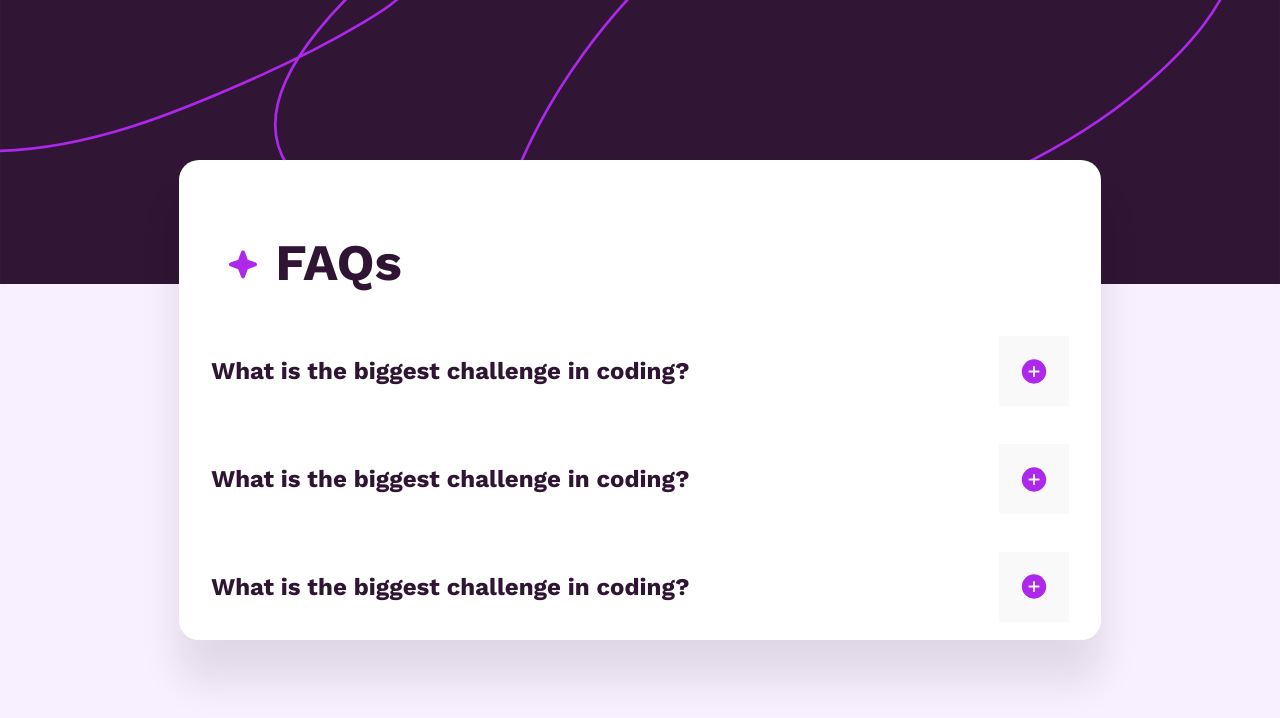
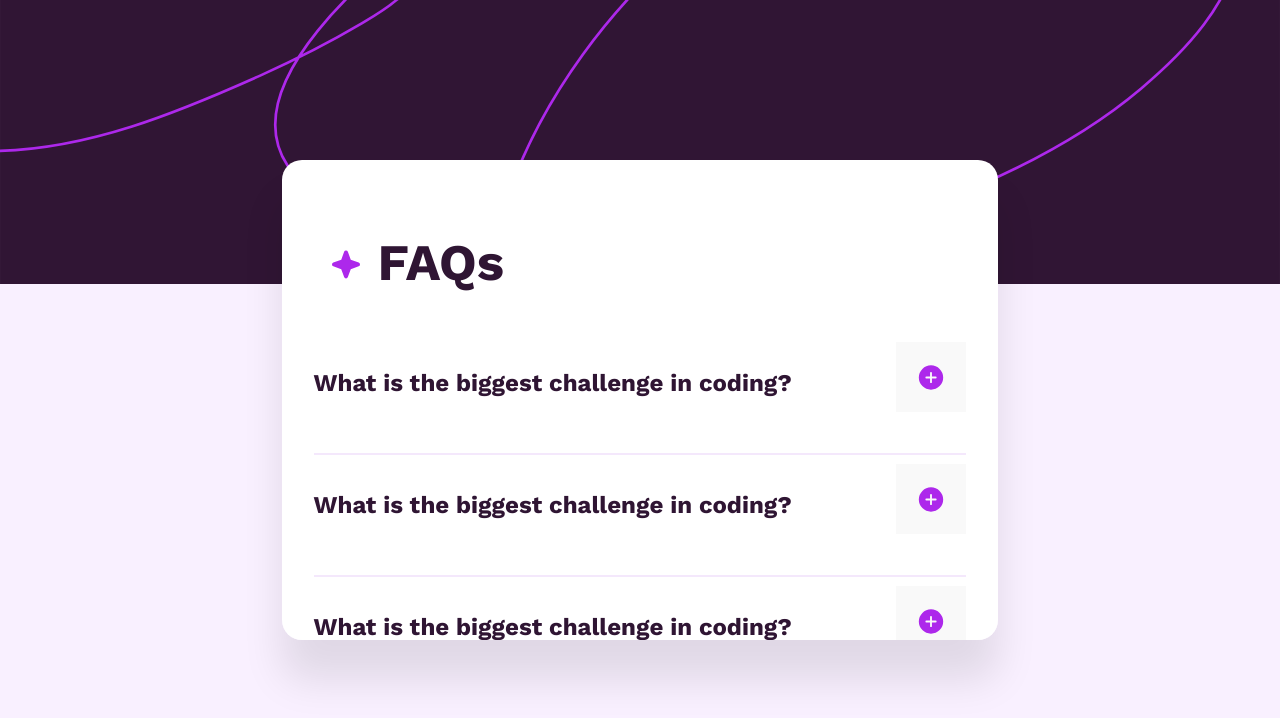
Before and after one commit to stereogamm/FAQ-accordion, a React (Vite) app: page / in a window 1280 px wide. Shown: the top 718 px of the page. Built offline with nearby package versions, Linux system fonts and the light colour scheme.

Commit message:
fixed amination and hr element

```diff
--- a/src/App.css
+++ b/src/App.css
@@ -31,7 +31,7 @@
   border-radius: 20px;
   box-shadow: 0px 40px 40px rgba(0, 0, 0, 0.1);
   width: 80%;
-  max-width: 90vw;
+  max-width: 70vw;
   min-width: 280px;
   display: flex;
   flex-direction: column;
@@ -55,11 +55,11 @@
   max-height: 0;
   opacity: 0;
   overflow: hidden;
-  transition: max-height 0.8s ease, opacity 0.8s ease;
+  transition: max-height 1s ease, opacity 1s ease;
 }
 
 .visibleItem {
-  max-height: 500px;
+  max-height: 100px;
   opacity: 1;
-  transition: max-height 0.8s ease, opacity 0.8s ease;
+  transition: max-height 1s ease, opacity 1s ease;
 }
--- a/src/Components/ListComponent.jsx
+++ b/src/Components/ListComponent.jsx
@@ -17,6 +17,7 @@ function ListComponent({isOpen, onClick}) {
         which require patience and logical thinking. However, every mistake is a
         learning opportunity, helping you grow and improve with each attempt.{" "}
       </p>
+      <hr></hr>
     </>
   );
 }
--- a/src/index.css
+++ b/src/index.css
@@ -73,19 +73,20 @@ h1::before {
 h2 {
   color: hsl(292, 42%, 14%);
   font-weight: 700;
+  margin-top: 2rem;
 }
 
 p {
   font-weight: 600;
 }
 
-p::after {
-  content: "";
+hr {
+  all: unset;
+  border: none;
   display: block;
   width: 100%;
-  height: 2px;
-  background-color: hsl(275, 100%, 93%);
-  margin-top: 3rem;
+  height: 3px;
+  border-top: 2px solid hsl(275, 79%, 95%);
 }
 
 button {
```
